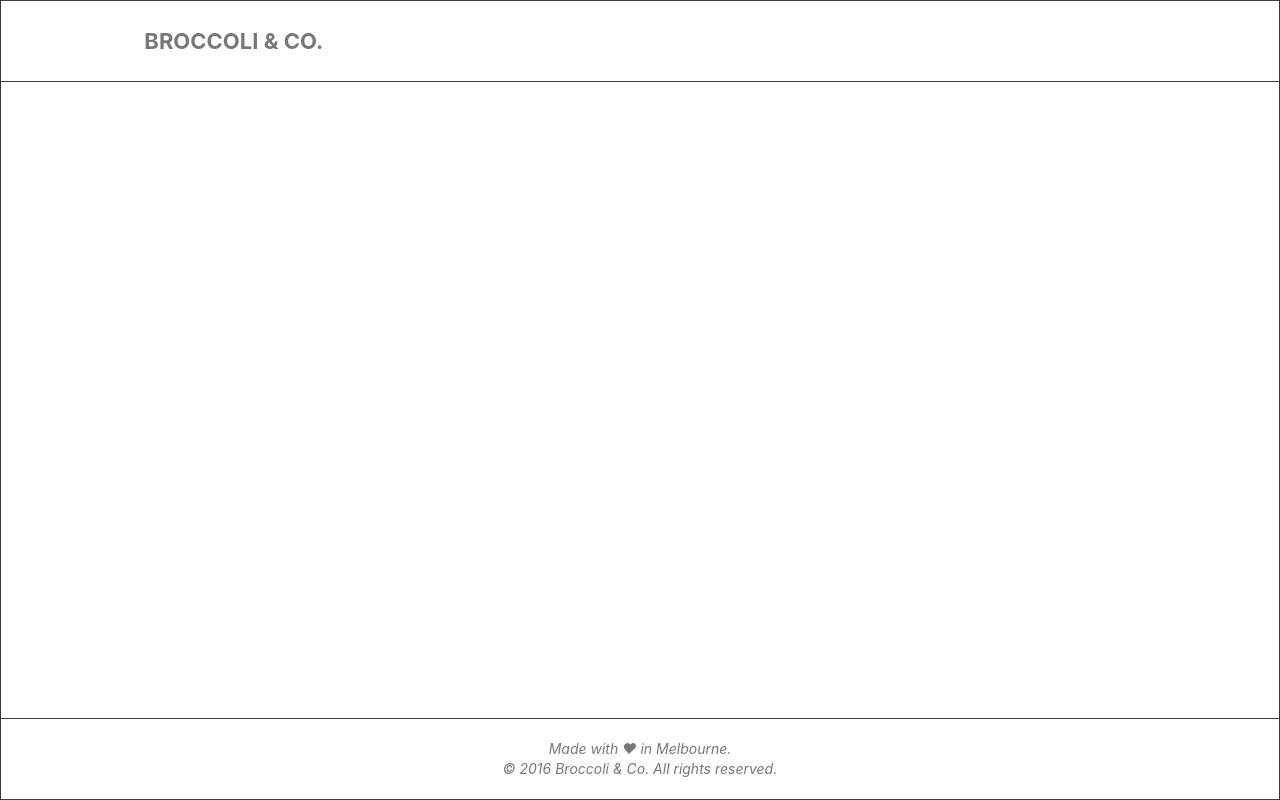
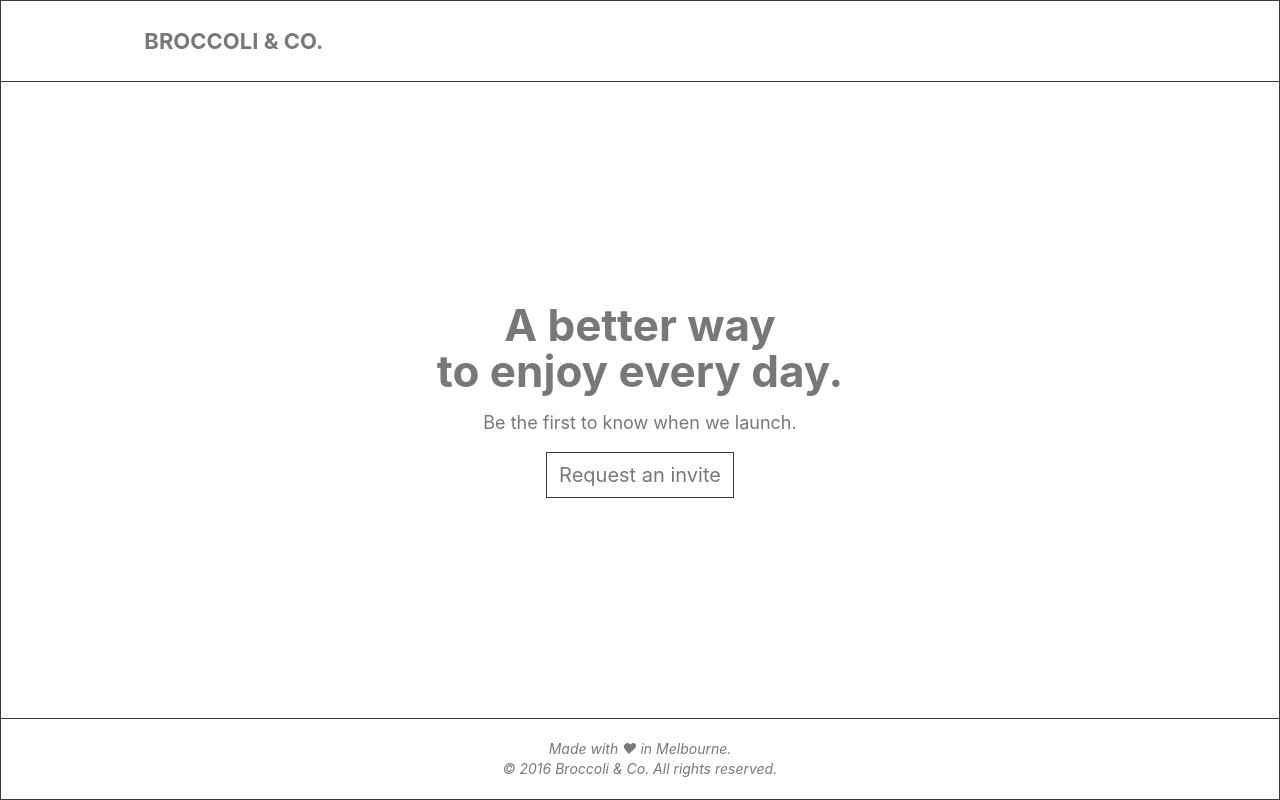
Before and after one commit to LLLQQQ/homepage, a React (Create React App) app: page / in a window 1280 px wide. Built offline with nearby package versions, Linux system fonts and the light colour scheme.

Commit message:
add btn content and style

```diff
--- a/src/containers/Mainpage/index.js
+++ b/src/containers/Mainpage/index.js
@@ -4,7 +4,11 @@ function Page() {
   return (
     <div className={style["wrapper"]}>
       <div className="header">{"Broccoli & Co."}</div>
-      <div className="content"></div>
+      <div className="content">
+        <div className="title">A better way<br />to enjoy every day.</div>
+        <div className="subtitle">Be the first to know when we launch.</div>
+        <div className="btn">Request an invite</div>
+      </div>
       <div className="footer">Made with ❤ in Melbourne.<br />© 2016 {"Broccoli & Co."} All rights reserved.</div>
     </div>
   );
--- a/src/containers/Mainpage/index.module.scss
+++ b/src/containers/Mainpage/index.module.scss
@@ -5,6 +5,8 @@
         border: 1px solid rgba(59, 59, 59, 1);
         display: flex;
         flex-direction: column;
+        color: rgba(120, 120, 120, 1);
+        text-align: center;
 
         >.header {
             height: 80px;
@@ -14,7 +16,6 @@
             font-size: 22px;
             line-height: 22px;
             font-weight: bold;
-            color: rgba(120, 120, 120, 1);
             text-transform: uppercase;
 
             &::before {
@@ -33,6 +34,36 @@
         >.content {
             height: 0;
             flex-grow: 1;
+            display: flex;
+            flex-direction: column;
+            justify-content: center;
+            align-items: center;
+
+            >.title {
+                font-size: 44px;
+                line-height: 46px;
+                font-weight: bold;
+            }
+
+            >.subtitle {
+                margin-top: 20px;
+                font-size: 18px;
+                line-height: 18px;
+            }
+
+            >.btn {
+                margin-top: 20px;
+                border: 1px solid rgba(54, 54, 54, 1);
+                padding: 12px;
+                font-size: 20px;
+                line-height: 20px;
+                user-select: none;
+                cursor: pointer;
+
+                &:hover {
+                    opacity: 0.8;
+                }
+            }
         }
 
         >.footer {
@@ -43,8 +74,6 @@
             justify-content: center;
             font-size: 14px;
             line-height: 20px;
-            color: rgba(120, 120, 120, 1);
-            text-align: center;
             font-style: italic;
         }
     }
```
